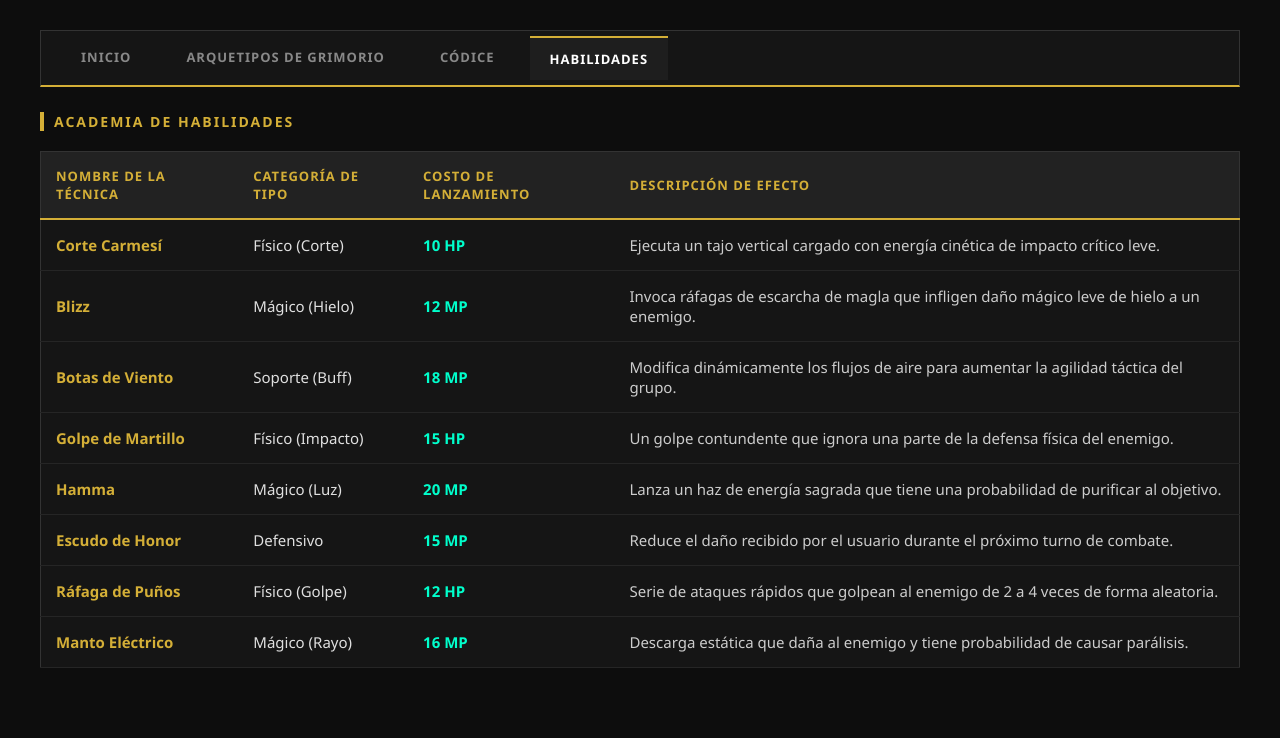
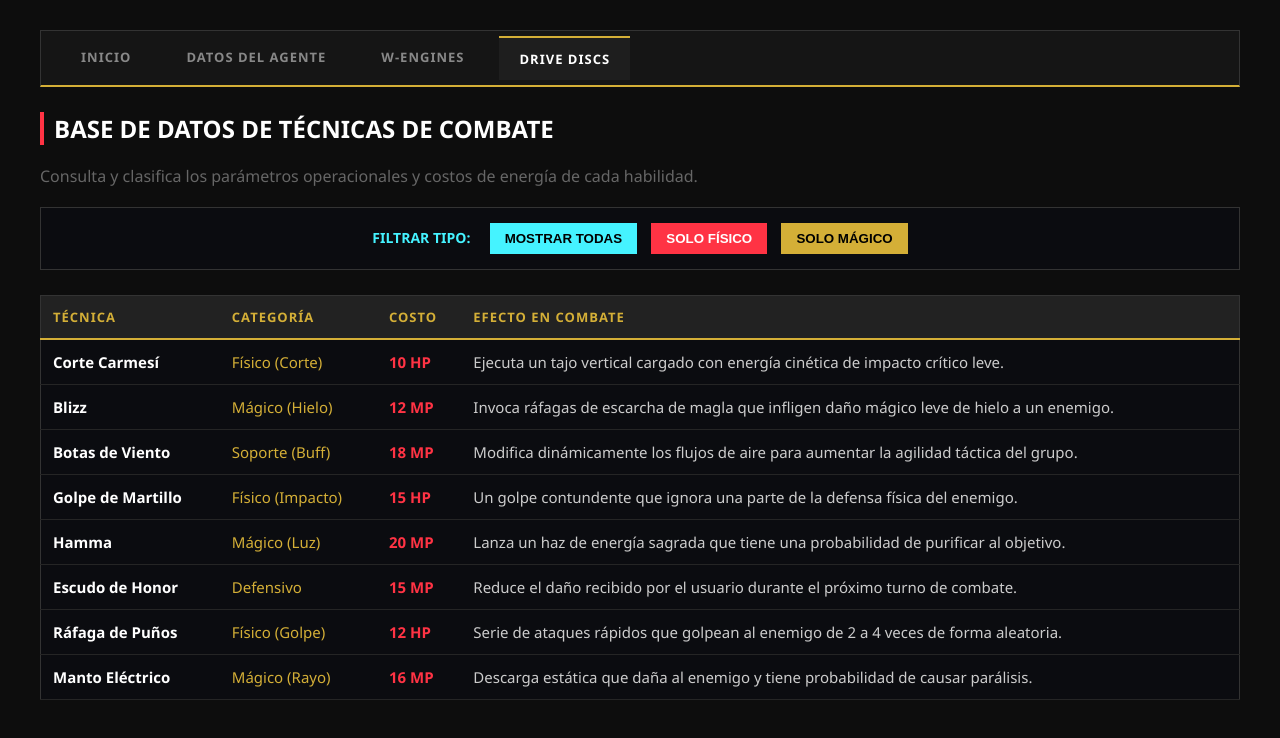
Before and after one commit to JFMAREN/ordinario-ftw, a plain HTML site: page habilidades.html in a window 1280 px wide. Drawn offline with Linux system fonts and the light colour scheme.

Commit message:
busqueda filtrada agregada

```diff
--- a/estilos.css
+++ b/estilos.css
@@ -223,6 +223,104 @@ h1.titulo-seccion {
     transform: scale(1.05);
 }
 
+.titulo-pagina {
+    color: #ffffff;
+    text-transform: uppercase;
+    border-left: 4px solid #ff3344;
+    padding-left: 10px;
+    font-size: 24px;
+}
+
+.descripcion-pagina {
+    color: #666;
+    margin-bottom: 20px;
+}
+
+.seccion-filtros {
+    margin-bottom: 25px;
+    text-align: center;
+    background: #0b0c10;
+    padding: 15px;
+    border: 1px solid #333;
+}
+
+.etiqueta-filtro {
+    color: #45f3ff;
+    font-weight: bold;
+    margin-right: 15px;
+    font-size: 14px;
+    text-transform: uppercase;
+}
+
+.btn-filtro {
+    padding: 8px 15px;
+    font-weight: bold;
+    border: none;
+    cursor: pointer;
+    margin-right: 10px;
+    text-transform: uppercase;
+    transition: background 0.3s;
+}
+
+.btn-filtro:last-child {
+    margin-right: 0;
+}
+
+.btn-todos {
+    background: #45f3ff;
+    color: #000;
+}
+
+.btn-fisico {
+    background: #ff3344;
+    color: #fff;
+}
+
+.btn-magico {
+    background: #d4af37;
+    color: #000;
+}
+
+.tabla-habilidades {
+    width: 100%;
+    border-collapse: collapse;
+    background: #0b0c10;
+    font-size: 15px;
+}
+
+.tabla-habilidades thead tr {
+    border-bottom: 2px solid #45f3ff;
+    text-align: left;
+    color: #45f3ff;
+}
+
+.tabla-habilidades th,
+.tabla-habilidades td {
+    padding: 12px;
+}
+
+.tabla-habilidades tbody tr {
+    border-bottom: 1px solid #222;
+}
+
+.celda-nombre {
+    font-weight: bold;
+    color: #fff;
+}
+
+.celda-tipo {
+    color: #d4af37;
+}
+
+.celda-costo {
+    color: #ff3344;
+    font-weight: bold;
+}
+
+.celda-desc {
+    color: #ccc;
+}
+
 
 .txt-rojo { color: #ff4545; font-weight: bold; }
 .txt-cyan { color: #00ffcc; font-weight: bold; }
--- a/habilidades-logica.js
+++ b/habilidades-logica.js
@@ -1,27 +1,53 @@
+let catalogoHabilidades = [];
+
 fetch('habilidades.xml')
     .then(response => response.text())
     .then(data => {
         let parser = new DOMParser();
         let xmlDoc = parser.parseFromString(data, "text/xml");
         let nodos = xmlDoc.getElementsByTagName("habilidad");
-        let tbody = document.querySelector("#tablaHabilidades tbody");
 
-        tbody.innerHTML = "";
+        catalogoHabilidades = [];
 
         for (let i = 0; i < nodos.length; i++) {
-            let nombre = nodos[i].getElementsByTagName("nombre")[0].textContent;
-            let tipo = nodos[i].getElementsByTagName("tipo")[0].textContent;
-            let costo = nodos[i].getElementsByTagName("costo")[0].textContent;
-            let descripcion = nodos[i].getElementsByTagName("descripcion")[0].textContent;
+            catalogoHabilidades.push({
+                nombre: nodos[i].getElementsByTagName("nombre")[0].textContent,
+                tipo: nodos[i].getElementsByTagName("tipo")[0].textContent,
+                costo: nodos[i].getElementsByTagName("costo")[0].textContent,
+                descripcion: nodos[i].getElementsByTagName("descripcion")[0].textContent
+            });
+        }
 
-            tbody.innerHTML += `
-                <tr>
-                    <td style="color: #d4af37; font-weight: bold;">${nombre}</td>
-                    <td>${tipo}</td>
-                    <td class="txt-cyan">${costo}</td>
-                    <td style="color: #ccc;">${descripcion}</td>
-                </tr>
-            `;
-        }
+        renderizarTabla(catalogoHabilidades);
     })
-    .catch(error => console.error("Error al procesar las habilidades:", error));
+    .catch(error => console.error("Error crítico leyendo habilidades.xml:", error));
+
+function renderizarTabla(datos) {
+    let tbody = document.querySelector("#tablaHabilidades tbody");
+    tbody.innerHTML = "";
+
+    if (datos.length === 0) {
+        tbody.innerHTML = `<tr><td colspan="4" style="text-align:center; padding:20px; color:#555;">No se encontraron registros bajo esta categoría.</td></tr>`;
+        return;
+    }
+
+    datos.forEach(h => {
+        tbody.innerHTML += `
+            <tr>
+                <td class="celda-nombre">${h.nombre}</td>
+                <td class="celda-tipo">${h.tipo}</td>
+                <td class="celda-costo">${h.costo}</td>
+                <td class="celda-desc">${h.descripcion}</td>
+            </tr>
+        `;
+    });
+}
+
+function filtrarHabilidades(categoria) {
+    if (categoria === 'TODAS') {
+        renderizarTabla(catalogoHabilidades);
+    } else {
+        let filtradas = catalogoHabilidades.filter(h => h.tipo.includes(categoria));
+        renderizarTabla(filtradas);
+    }
+}
--- a/habilidades.html
+++ b/habilidades.html
@@ -3,7 +3,7 @@
 <head>
     <meta charset="UTF-8">
     <meta name="viewport" content="width=device-width, initial-scale=1.0">
-    <title>Grimorio de Euchronia - Habilidades</title>
+    <title>Drive Discs / Habilidades</title>
     <link rel="stylesheet" href="estilos.css">
 </head>
 <body>
@@ -11,25 +11,39 @@
     <div class="contenedor">
         <nav class="navbar">
             <a href="index.html">Inicio</a>
-            <a href="simulador.html">Arquetipos de Grimorio</a>
-            <a href="codice.html">Códice</a>
-            <a href="habilidades.html" class="activo">Habilidades</a>
+            <a href="simulador.html">Datos del Agente</a>
+            <a href="codice.html">W-Engines</a>
+            <a href="habilidades.html" class="activo">Drive Discs</a>
         </nav>
 
-        <h1 class="titulo-seccion">Academia de Habilidades</h1>
+        <main>
+            <article>
+                <h1 class="titulo-pagina">Base de Datos de Técnicas de Combate</h1>
+                <p class="descripcion-pagina">
+                    Consulta y clasifica los parámetros operacionales y costos de energía de cada habilidad.
+                </p>
+            </article>
+
+            <section aria-label="Controles de filtrado" class="seccion-filtros">
+                <span class="etiqueta-filtro">Filtrar Tipo:</span>
+                <button onclick="filtrarHabilidades('TODAS')" class="btn-filtro btn-todos">MOSTRAR TODAS</button>
+                <button onclick="filtrarHabilidades('Físico')" class="btn-filtro btn-fisico">SOLO FÍSICO</button>
+                <button onclick="filtrarHabilidades('Mágico')" class="btn-filtro btn-magico">SOLO MÁGICO</button>
+            </section>
 
             <table class="tabla-habilidades" id="tablaHabilidades">
                 <thead>
                     <tr>
-                    <th>Nombre de la Técnica</th>
-                    <th>Categoría de Tipo</th>
-                    <th>Costo de Lanzamiento</th>
-                    <th>Descripción de Efecto</th>
+                        <th>Técnica</th>
+                        <th>Categoría</th>
+                        <th>Costo</th>
+                        <th>Efecto en Combate</th>
                     </tr>
                 </thead>
                 <tbody>
                     </tbody>
             </table>
+        </main>
     </div>
 
     <script src="habilidades-logica.js"></script>
```
Lines whose indentation alone changed are shown as unchanged.
